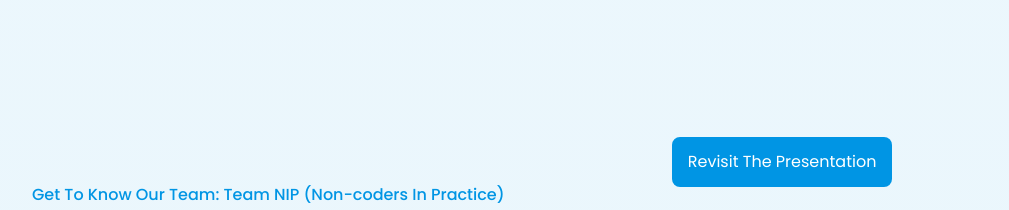
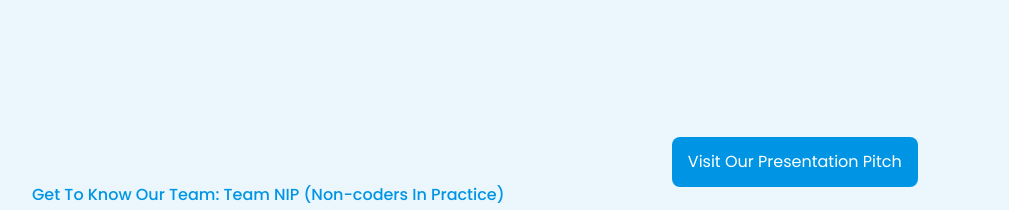
Before and after one commit to edifyLearning/EdifyWebsite, a plain HTML site: page index.html in a window 1280 px wide. Shown: the part 3820-4030 px from the top of the page, without its empty margins (128-1137 px from the left). Drawn offline with nearby package versions, Linux system fonts and the light colour scheme; grey boxes are pictures that could not be loaded; a web font is replaced by a local one.

Commit message:
Update index.html

```diff
--- a/index.html
+++ b/index.html
@@ -206,7 +206,7 @@
                 </div>
 
                 <div class="contact__button">
-                    <a href="https://docs.google.com/presentation/d/1Q-2nCwOQs8LmzRzg-wb7lekl-8Dlhhd9M0-sng1bTQs" class="button">Revisit The Presentation</a>
+                    <a href="https://docs.google.com/presentation/d/1Q-2nCwOQs8LmzRzg-wb7lekl-8Dlhhd9M0-sng1bTQs" class="button">Visit Our Presentation Pitch</a>
                     <br>
                     <br>
                     <iframe src="https://docs.google.com/presentation/d/1Q-2nCwOQs8LmzRzg-wb7lekl-8Dlhhd9M0-sng1bTQs/embed?start=false&loop=false&delayms=3000" frameborder="0" width="300" height="300" allowfullscreen="true" mozallowfullscreen="true" webkitallowfullscreen="true"></iframe>
```
